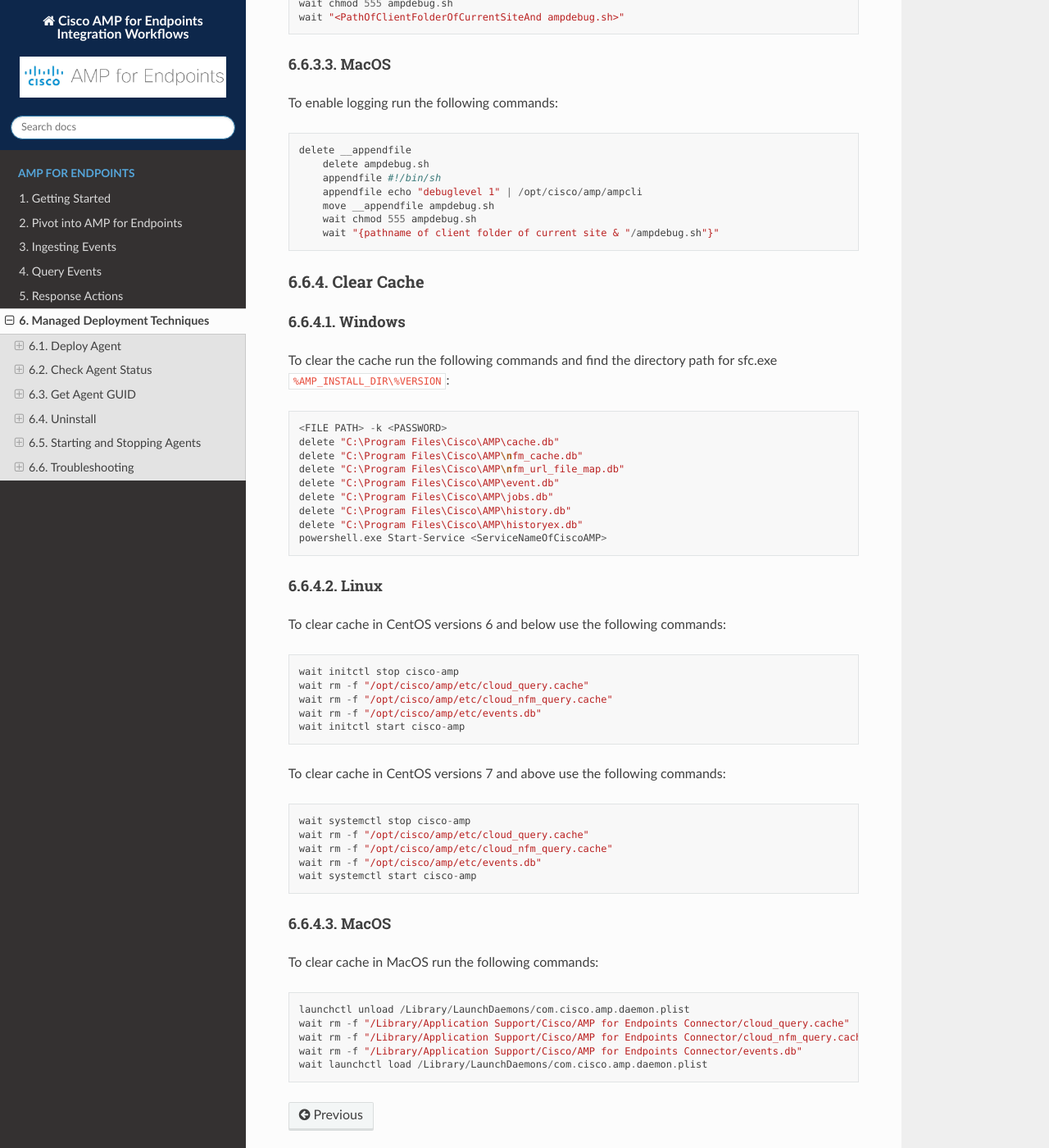
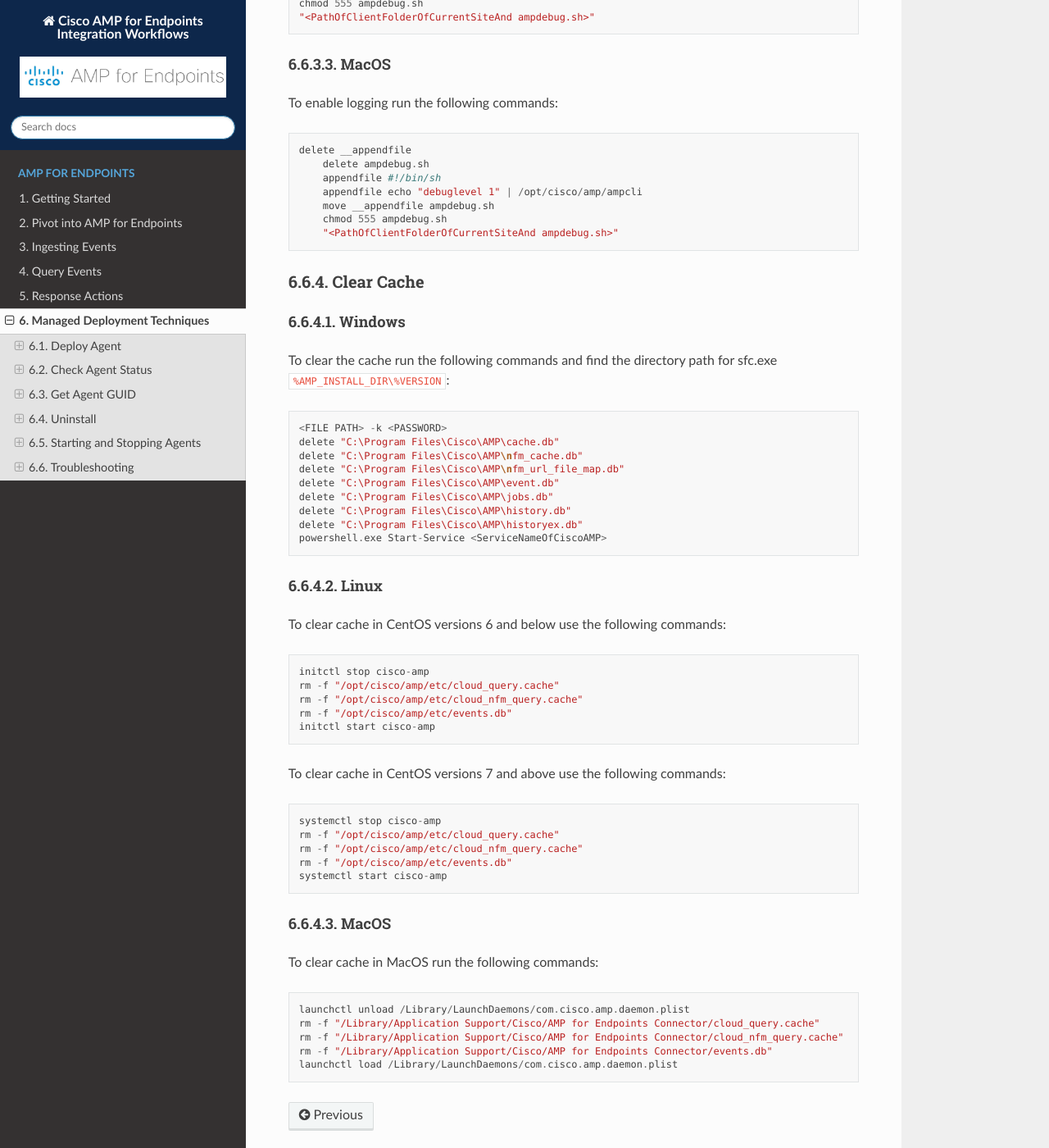
Before and after one commit to CiscoSecurity/amp-00-integration-workflows, a Sphinx documentation site: the page built from docs/source/amp/deployment.rst, in a window 1280 px wide and 1400 px high, scrolled down 9558 px. Shown: the whole window at 82% size. Built offline with Sphinx 7.4.7 and the Read the Docs theme 2.0.0, drawn with Linux system fonts in a browser that asks for light colours.

Commit message:
Removed the extra waits

```diff
--- a/docs/source/amp/deployment.rst
+++ b/docs/source/amp/deployment.rst
@@ -492,8 +492,8 @@
     appendfile #!/bin/sh
     appendfile echo "debuglevel 1" | /opt/cisco/amp/bin/ampcli
     move __appendfile ampdebug.sh
-    wait chmod 555 ampdebug.sh
-    wait "<PathOfClientFolderOfCurrentSiteAnd ampdebug.sh>"
+    chmod 555 ampdebug.sh
+    "<PathOfClientFolderOfCurrentSiteAnd ampdebug.sh>"
 
 MacOS
 """""
@@ -507,8 +507,8 @@
 	appendfile #!/bin/sh
 	appendfile echo "debuglevel 1" | /opt/cisco/amp/ampcli
 	move __appendfile ampdebug.sh
-	wait chmod 555 ampdebug.sh
-	wait "{pathname of client folder of current site & "/ampdebug.sh"}"
+	chmod 555 ampdebug.sh
+	"<PathOfClientFolderOfCurrentSiteAnd ampdebug.sh>"
 
 
 Clear Cache
@@ -539,21 +539,21 @@
 
 .. code::
 
-    wait initctl stop cisco-amp
-    wait rm -f "/opt/cisco/amp/etc/cloud_query.cache"
-    wait rm -f "/opt/cisco/amp/etc/cloud_nfm_query.cache"
-    wait rm -f "/opt/cisco/amp/etc/events.db"
-    wait initctl start cisco-amp
+    initctl stop cisco-amp
+    rm -f "/opt/cisco/amp/etc/cloud_query.cache"
+    rm -f "/opt/cisco/amp/etc/cloud_nfm_query.cache"
+    rm -f "/opt/cisco/amp/etc/events.db"
+    initctl start cisco-amp
 
 To clear cache in CentOS versions 7 and above use the following commands:
 
 .. code::
 
-    wait systemctl stop cisco-amp
-    wait rm -f "/opt/cisco/amp/etc/cloud_query.cache"
-    wait rm -f "/opt/cisco/amp/etc/cloud_nfm_query.cache"
-    wait rm -f "/opt/cisco/amp/etc/events.db"
-    wait systemctl start cisco-amp
+    systemctl stop cisco-amp
+    rm -f "/opt/cisco/amp/etc/cloud_query.cache"
+    rm -f "/opt/cisco/amp/etc/cloud_nfm_query.cache"
+    rm -f "/opt/cisco/amp/etc/events.db"
+    systemctl start cisco-amp
 
 MacOS
 """""
@@ -563,7 +563,7 @@
 .. code::
 
     launchctl unload /Library/LaunchDaemons/com.cisco.amp.daemon.plist
-    wait rm -f "/Library/Application Support/Cisco/AMP for Endpoints Connector/cloud_query.cache"
-    wait rm -f "/Library/Application Support/Cisco/AMP for Endpoints Connector/cloud_nfm_query.cache"
-    wait rm -f "/Library/Application Support/Cisco/AMP for Endpoints Connector/events.db"
-    wait launchctl load /Library/LaunchDaemons/com.cisco.amp.daemon.plist
+    rm -f "/Library/Application Support/Cisco/AMP for Endpoints Connector/cloud_query.cache"
+    rm -f "/Library/Application Support/Cisco/AMP for Endpoints Connector/cloud_nfm_query.cache"
+    rm -f "/Library/Application Support/Cisco/AMP for Endpoints Connector/events.db"
+    launchctl load /Library/LaunchDaemons/com.cisco.amp.daemon.plist
```
